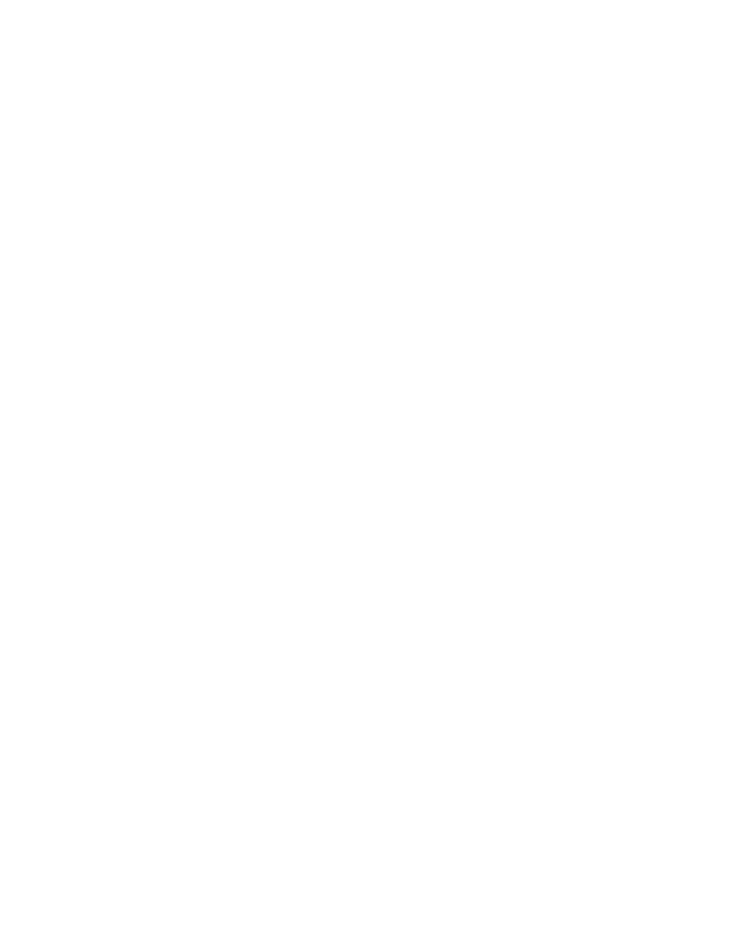
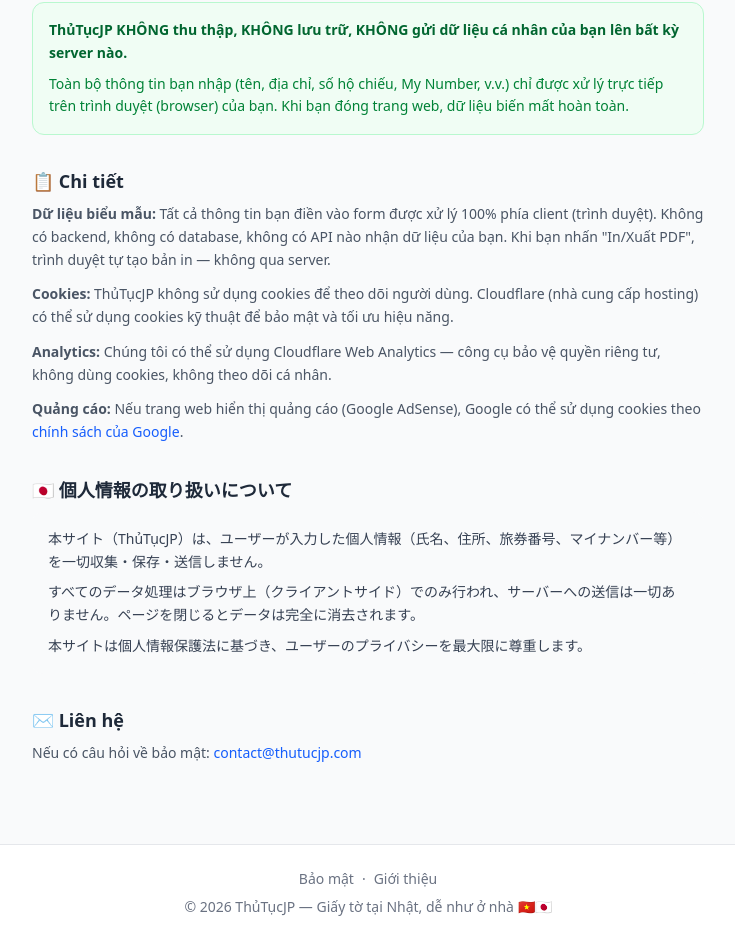
Before and after one commit to tqcuong-it/thutucjp, a React (Vite) app: page /privacy in a window 1280 px wide. Before the commit this address had no page. Shown: the part 243-1184 px from the top of the page, without its empty margins (272-1007 px from the left). Before the commit the page ends 800 px from the top, so only its background shows below. Built offline with nearby package versions, Linux system fonts and the light colour scheme.

Commit message:
Add privacy policy page + footer links

```diff
--- a/src/App.tsx
+++ b/src/App.tsx
@@ -3,6 +3,7 @@
 import Home from './pages/Home'
 import FormPage from './pages/FormPage'
 import About from './pages/About'
+import Privacy from './pages/Privacy'
 
 function App() {
   return (
@@ -12,6 +13,7 @@
           <Route path="/" element={<Home />} />
           <Route path="/form/:formId" element={<FormPage />} />
           <Route path="/about" element={<About />} />
+          <Route path="/privacy" element={<Privacy />} />
         </Route>
       </Routes>
     </BrowserRouter>
--- a/src/components/layout/Layout.tsx
+++ b/src/components/layout/Layout.tsx
@@ -52,6 +52,11 @@
       {/* Footer */}
       <footer className="border-t border-gray-200 bg-white mt-12">
         <div className="max-w-5xl mx-auto px-4 py-6 text-center text-sm text-gray-500">
+          <div className="mb-2">
+            <Link to="/privacy" className="hover:text-blue-600">Bảo mật</Link>
+            <span className="mx-2">·</span>
+            <Link to="/about" className="hover:text-blue-600">Giới thiệu</Link>
+          </div>
           © 2026 ThủTụcJP — Giấy tờ tại Nhật, dễ như ở nhà 🇻🇳🇯🇵
         </div>
       </footer>
--- /dev/null
+++ b/src/pages/Privacy.tsx
@@ -0,0 +1,60 @@
+export default function Privacy() {
+  return (
+    <div className="max-w-2xl mx-auto">
+      <h1 className="text-3xl font-bold text-gray-900 mb-6">Chính sách bảo mật</h1>
+      <p className="text-sm text-gray-400 mb-8">Cập nhật: 2026-03-03</p>
+
+      <div className="space-y-8 text-gray-600 text-sm leading-relaxed">
+        <section>
+          <h2 className="text-lg font-bold text-gray-800 mb-2">🔒 Nguyên tắc cốt lõi</h2>
+          <div className="bg-green-50 border border-green-200 rounded-xl p-4">
+            <p className="font-semibold text-green-800">
+              ThủTụcJP KHÔNG thu thập, KHÔNG lưu trữ, KHÔNG gửi dữ liệu cá nhân của bạn lên bất kỳ server nào.
+            </p>
+            <p className="mt-2 text-green-700">
+              Toàn bộ thông tin bạn nhập (tên, địa chỉ, số hộ chiếu, My Number, v.v.) chỉ được xử lý
+              trực tiếp trên trình duyệt (browser) của bạn. Khi bạn đóng trang web, dữ liệu biến mất hoàn toàn.
+            </p>
+          </div>
+        </section>
+
+        <section>
+          <h2 className="text-lg font-bold text-gray-800 mb-2">📋 Chi tiết</h2>
+          <ul className="space-y-3">
+            <li>
+              <strong>Dữ liệu biểu mẫu:</strong> Tất cả thông tin bạn điền vào form được xử lý 100% phía client (trình duyệt).
+              Không có backend, không có database, không có API nào nhận dữ liệu của bạn.
+              Khi bạn nhấn "In/Xuất PDF", trình duyệt tự tạo bản in — không qua server.
+            </li>
+            <li>
+              <strong>Cookies:</strong> ThủTụcJP không sử dụng cookies để theo dõi người dùng.
+              Cloudflare (nhà cung cấp hosting) có thể sử dụng cookies kỹ thuật để bảo mật và tối ưu hiệu năng.
+            </li>
+            <li>
+              <strong>Analytics:</strong> Chúng tôi có thể sử dụng Cloudflare Web Analytics — công cụ
+              bảo vệ quyền riêng tư, không dùng cookies, không theo dõi cá nhân.
+            </li>
+            <li>
+              <strong>Quảng cáo:</strong> Nếu trang web hiển thị quảng cáo (Google AdSense),
+              Google có thể sử dụng cookies theo <a href="https://policies.google.com/privacy" className="text-blue-600 hover:underline" target="_blank" rel="noopener">chính sách của Google</a>.
+            </li>
+          </ul>
+        </section>
+
+        <section>
+          <h2 className="text-lg font-bold text-gray-800 mb-2">🇯🇵 個人情報の取り扱いについて</h2>
+          <div className="bg-gray-50 rounded-xl p-4 text-gray-700">
+            <p>本サイト（ThủTụcJP）は、ユーザーが入力した個人情報（氏名、住所、旅券番号、マイナンバー等）を一切収集・保存・送信しません。</p>
+            <p className="mt-2">すべてのデータ処理はブラウザ上（クライアントサイド）でのみ行われ、サーバーへの送信は一切ありません。ページを閉じるとデータは完全に消去されます。</p>
+            <p className="mt-2">本サイトは個人情報保護法に基づき、ユーザーのプライバシーを最大限に尊重します。</p>
+          </div>
+        </section>
+
+        <section>
+          <h2 className="text-lg font-bold text-gray-800 mb-2">✉️ Liên hệ</h2>
+          <p>Nếu có câu hỏi về bảo mật: <a href="mailto:contact@thutucjp.com" className="text-blue-600 hover:underline">contact@thutucjp.com</a></p>
+        </section>
+      </div>
+    </div>
+  )
+}
```
